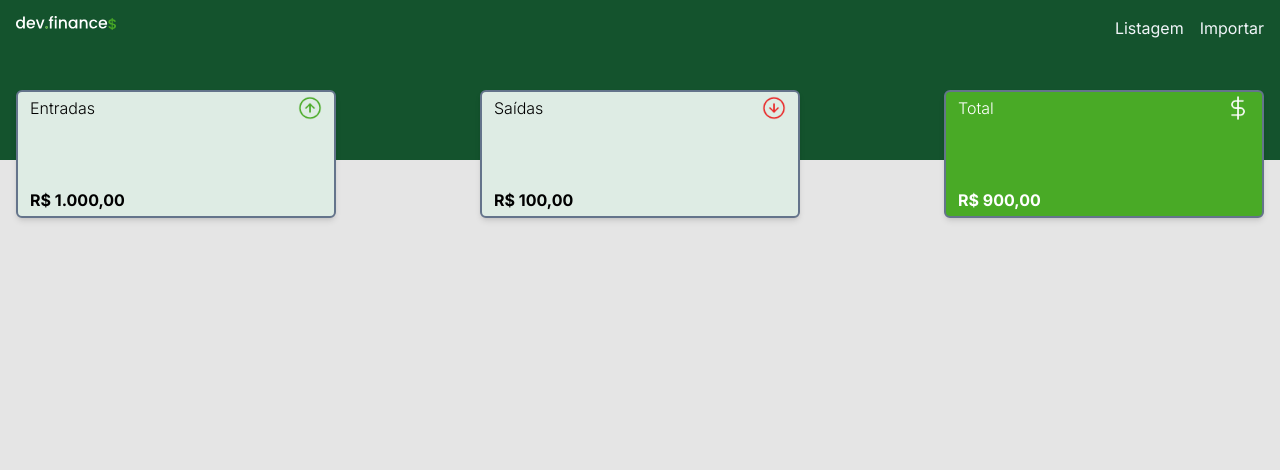
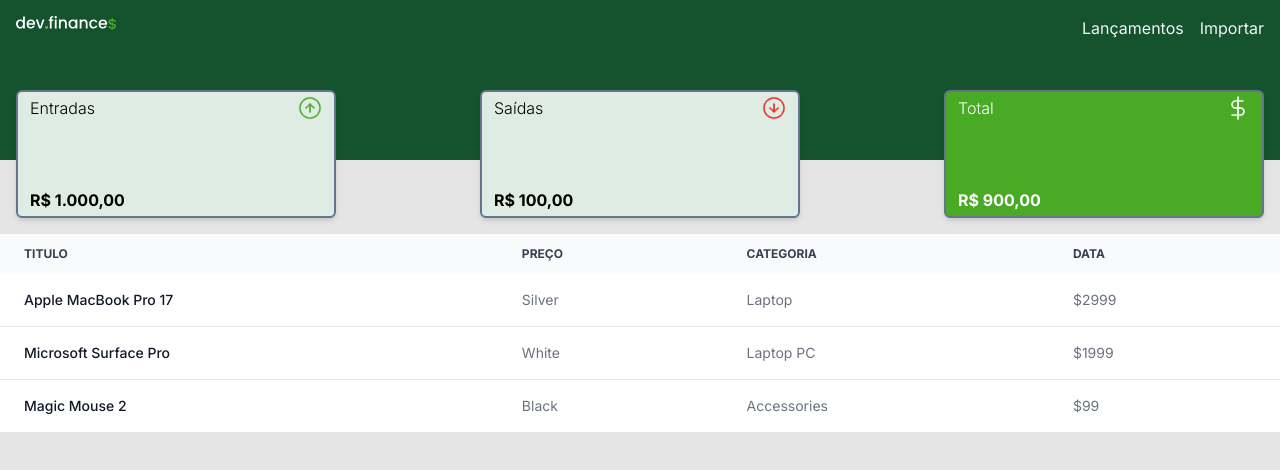
Before and after one commit to thiago-santanna/tss-cloud-finances, a Next.js app: page /dashboard in a window 1280 px wide. Shown: the top 470 px of the page. Built offline with nearby package versions, Linux system fonts and the light colour scheme.

Commit message:
Inclusao do um grid

```diff
--- a/src/app/dashboard/page.tsx
+++ b/src/app/dashboard/page.tsx
@@ -1,5 +1,6 @@
 import Card from "@/components/card";
 import Header from "@/components/header";
+import SimpleTable from "@/components/simple-table";
 import { TituloCardPNG } from "@/models/tituloCard";
 
 export default function Dashboard() {
@@ -37,6 +38,8 @@ export default function Dashboard() {
           fontColor="white"
         />
       </div>
+
+      <SimpleTable />
     </>
   );
 }
--- a/src/components/header/index.tsx
+++ b/src/components/header/index.tsx
@@ -14,7 +14,7 @@ export default function Header() {
         />
         <div className="flex gap-4 text-slate-100">
           <div className="cursor-pointer border-b-0 hover:text-slate-400 hover:border-b-green-400 hover:border-b-2">
-            Listagem
+            Lançamentos
           </div>
           <div className="cursor-pointer border-b-0 hover:text-slate-400 hover:border-b-green-400 hover:border-b-2">
             Importar
--- /dev/null
+++ b/src/components/simple-table/index.tsx
@@ -0,0 +1,59 @@
+export default function SimpleTable() {
+  return (
+    <div className="relative overflow-x-auto mt-4">
+      <table className="w-full text-sm text-left rtl:text-right text-gray-500 dark:text-gray-400">
+        <thead className="text-xs text-gray-700 uppercase bg-gray-50 dark:bg-gray-700 dark:text-gray-400">
+          <tr>
+            <th scope="col" className="px-6 py-3">
+              Titulo
+            </th>
+            <th scope="col" className="px-6 py-3">
+              Preço
+            </th>
+            <th scope="col" className="px-6 py-3">
+              Categoria
+            </th>
+            <th scope="col" className="px-6 py-3">
+              Data
+            </th>
+          </tr>
+        </thead>
+        <tbody>
+          <tr className="bg-white border-b dark:bg-gray-800 dark:border-gray-700">
+            <th
+              scope="row"
+              className="px-6 py-4 font-medium text-gray-900 whitespace-nowrap dark:text-white"
+            >
+              Apple MacBook Pro 17
+            </th>
+            <td className="px-6 py-4">Silver</td>
+            <td className="px-6 py-4">Laptop</td>
+            <td className="px-6 py-4">$2999</td>
+          </tr>
+          <tr className="bg-white border-b dark:bg-gray-800 dark:border-gray-700">
+            <th
+              scope="row"
+              className="px-6 py-4 font-medium text-gray-900 whitespace-nowrap dark:text-white"
+            >
+              Microsoft Surface Pro
+            </th>
+            <td className="px-6 py-4">White</td>
+            <td className="px-6 py-4">Laptop PC</td>
+            <td className="px-6 py-4">$1999</td>
+          </tr>
+          <tr className="bg-white dark:bg-gray-800">
+            <th
+              scope="row"
+              className="px-6 py-4 font-medium text-gray-900 whitespace-nowrap dark:text-white"
+            >
+              Magic Mouse 2
+            </th>
+            <td className="px-6 py-4">Black</td>
+            <td className="px-6 py-4">Accessories</td>
+            <td className="px-6 py-4">$99</td>
+          </tr>
+        </tbody>
+      </table>
+    </div>
+  );
+}
```
